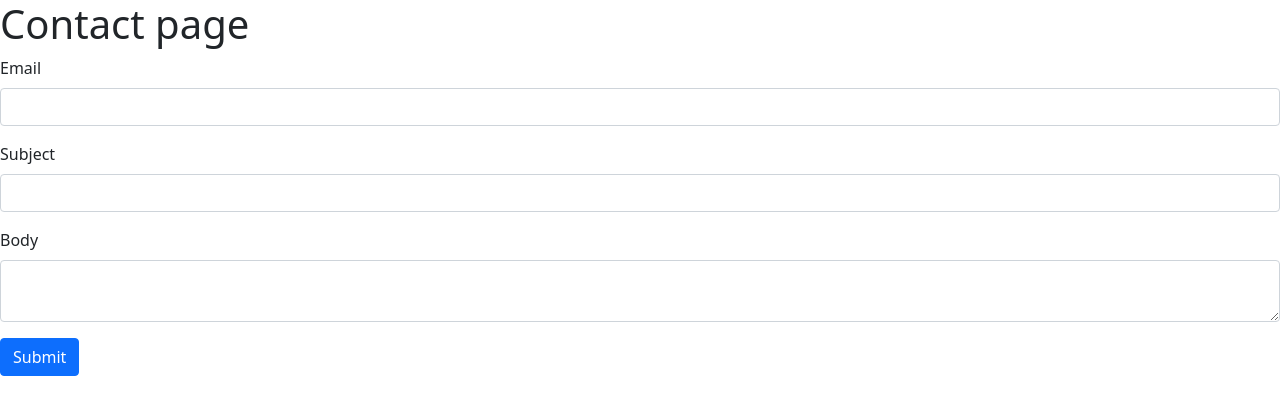
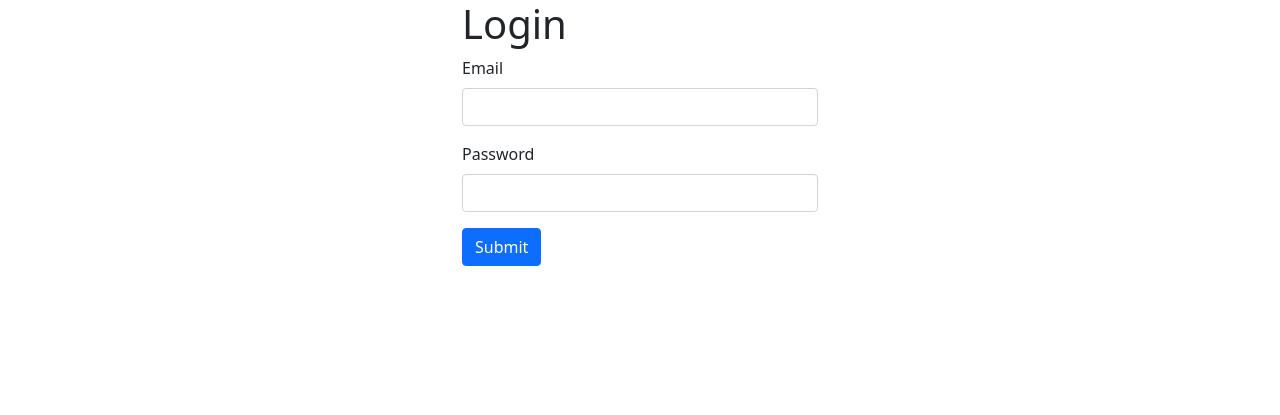
Before and after one commit to marypank/banger-framework, a PHP site: page /login in a window 1280 px wide. Shown: the top 415 px of the page. Run offline with PHP 8.4, Linux system fonts and the light colour scheme.

Commit message:
auth pages some style changes

```diff
--- a/views/login.php
+++ b/views/login.php
@@ -1,16 +1,20 @@
-<h1>Contact page</h1>
+<div class="container">
+	<div class="row align-items-center">
+		<div class="col"></div>
+		<div class="col">
+			<h1>Login</h1>
 			<form action="" method="POST">
 				<div class="mb-3">
 					<label for="email" class="form-label">Email</label>
 					<input type="email" class="form-control" id="email" name="email">
 				</div>
 				<div class="mb-3">
-        <label for="text" class="form-label">Subject</label>
-        <input type="text" name="text" class="form-control" id="text">
-    </div>
-    <div class="mb-3">
-        <label for="textarea" class="form-label">Body</label>
-        <textarea name="textarea" class="form-control" id="textarea"></textarea>
+					<label for="password" class="form-label">Password</label>
+					<input type="password" class="form-control" id="password" name="password">
 				</div>
 				<button type="submit" class="btn btn-primary">Submit</button>
 			</form>
+		</div>
+		<div class="col"></div>
+	</div>
+</div>
--- a/views/register.php
+++ b/views/register.php
@@ -9,7 +9,7 @@
 					<input type="text" class="form-control" id="username" name="username">
 				</div>
 				<div class="mb-3">
-					<label for="email" class="form-label">First Name</label>
+					<label for="email" class="form-label">Email</label>
 					<input type="email" class="form-control" id="email" name="email">
 				</div>
 				<div class="mb-3">
```
Lines whose indentation alone changed are shown as unchanged.
